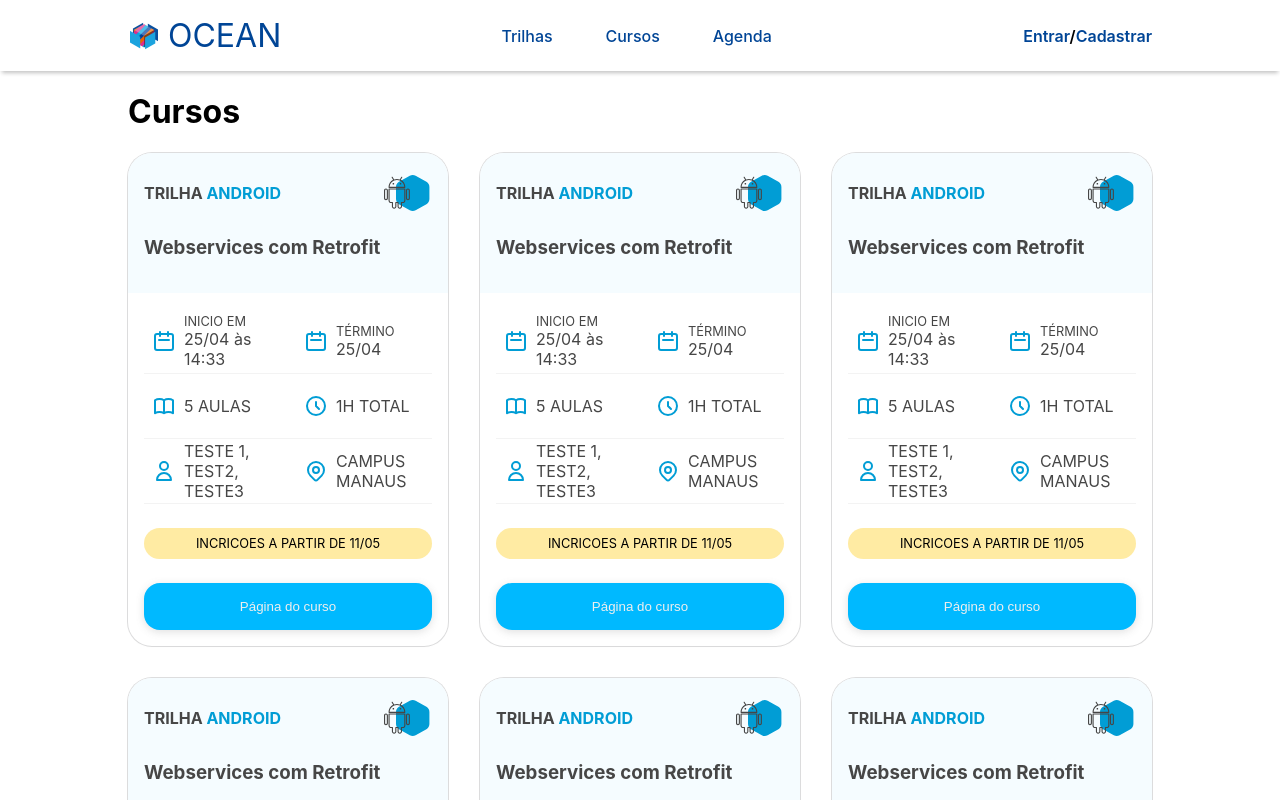
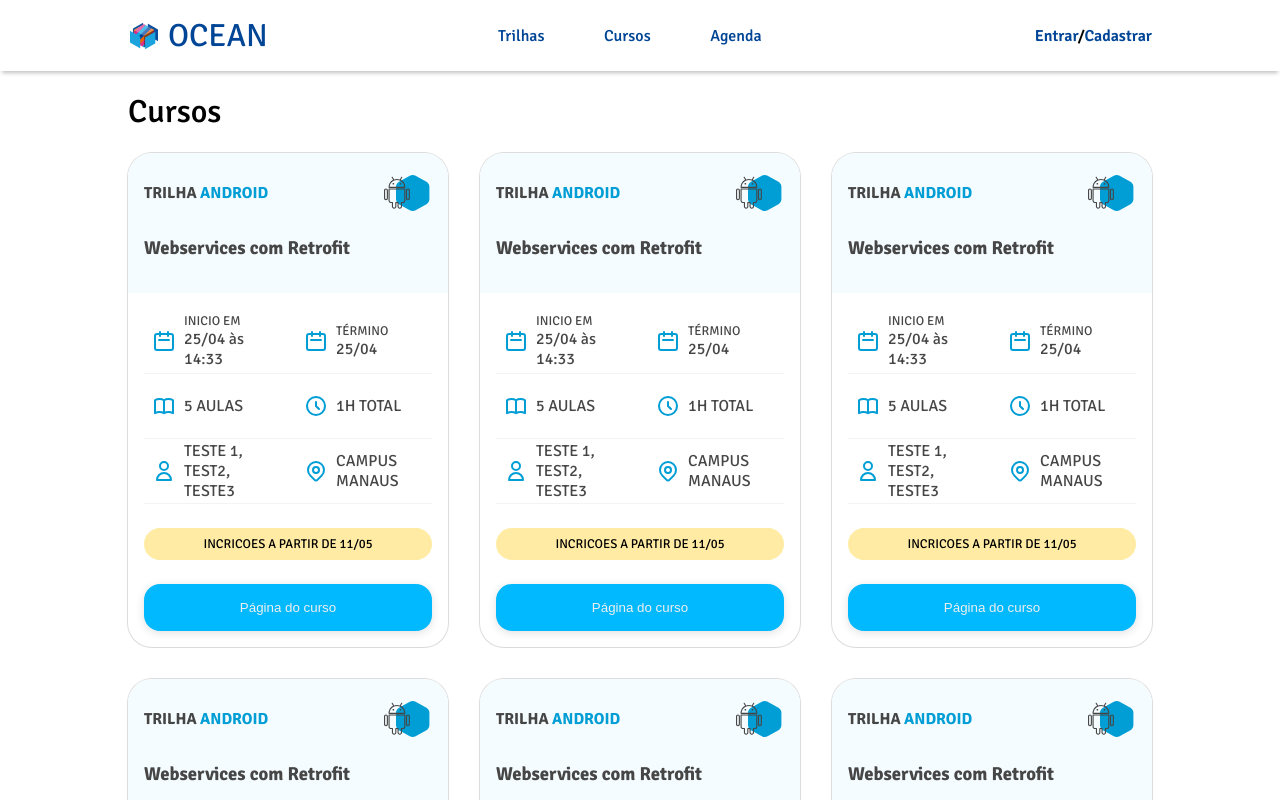
Before and after one commit to antoniohauren/creathus-courses-frontend, a React (Create React App) app: page / in a window 1280 px wide. Shown: the top 800 px of the page. Built offline with nearby package versions, Linux system fonts and the light colour scheme.

Commit message:
feat: add Signika font as plcaholder, i dont know what the right one is

```diff
--- a/src/App.module.css
+++ b/src/App.module.css
@@ -3,6 +3,9 @@
   margin-inline: auto;
 }
 
+h1 {
+  font-weight: 500;
+}
 div.cards {
   /* sad reactions only */
   /* display: grid;
--- a/src/index.css
+++ b/src/index.css
@@ -1,13 +1,13 @@
+@import url("https://fonts.googleapis.com/css2?family=Signika:wght@400;500;600;700&display=swap");
+
 body {
   margin: 0;
-  font-family: -apple-system, BlinkMacSystemFont, 'Segoe UI', 'Roboto', 'Oxygen',
-    'Ubuntu', 'Cantarell', 'Fira Sans', 'Droid Sans', 'Helvetica Neue',
-    sans-serif;
+  font-family: "Signika", sans-serif;
   -webkit-font-smoothing: antialiased;
   -moz-osx-font-smoothing: grayscale;
 }
 
 code {
-  font-family: source-code-pro, Menlo, Monaco, Consolas, 'Courier New',
+  font-family: source-code-pro, Menlo, Monaco, Consolas, "Courier New",
     monospace;
 }
```
